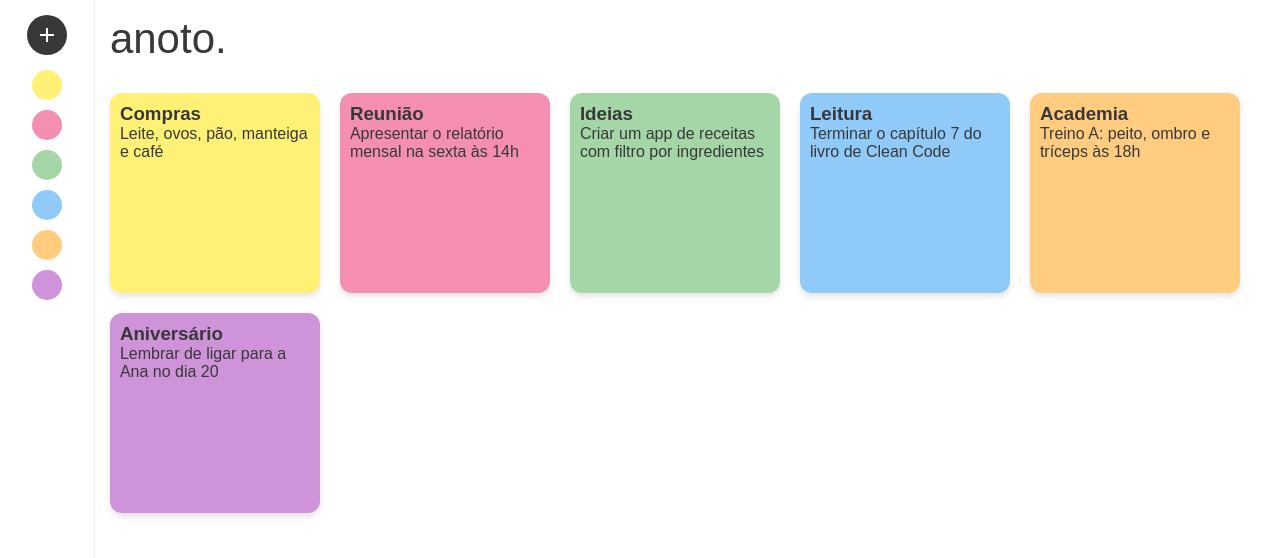
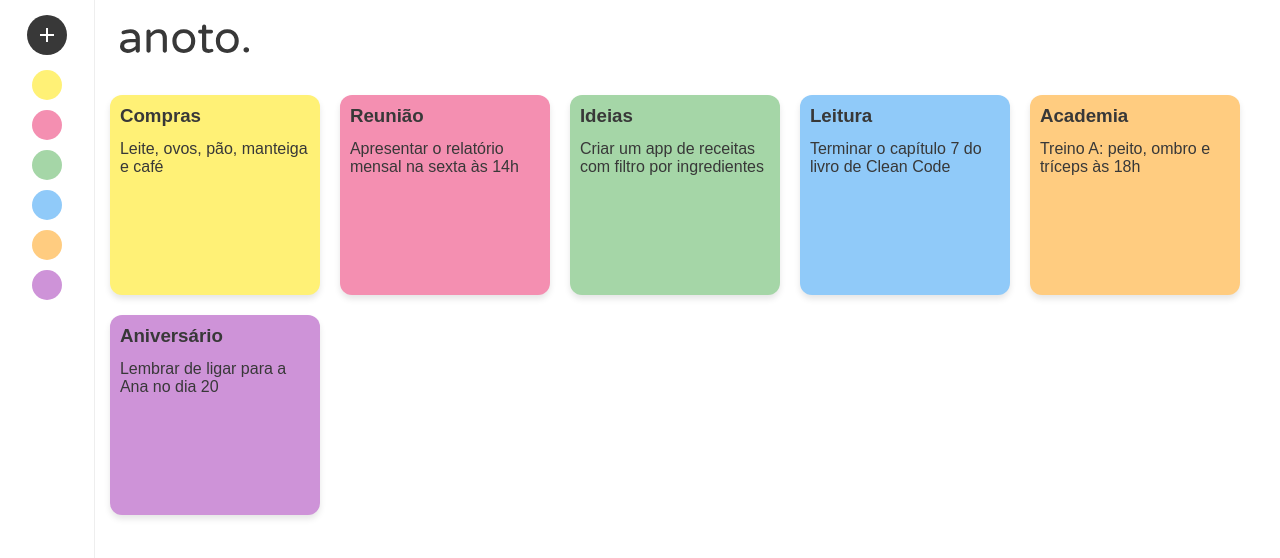
Before and after one commit to leonamlucius/anoto, an Angular app: page / in a window 1280 px wide. Shown: the top 558 px of the page. Built offline with nearby package versions, Linux system fonts and the light colour scheme; a web font is replaced by a local one.

Commit message:
logo em svg

```diff
--- a/src/app/notes/notes.component.scss
+++ b/src/app/notes/notes.component.scss
@@ -14,8 +14,8 @@
   border-radius: 12px;
   display: flex;
   flex-direction: column;
-  justify-content: space-between;
-  align-items: flex-start;
+  justify-content: space-around;
+  align-items: center;
   color: #383838;
   transition: all 0.3s ease;
   gap: 10px;
@@ -31,6 +31,14 @@
 
 .note p {
   font-weight: 400;
+}
+.note-body {
+  width: 100%;
+  height: 100%;
+  display: flex;
+  flex-direction: column;
+  justify-content: flex-start;
+  gap: 13px;
 }
 
 @media (max-width: 600px) {
--- a/src/app/sidebar/sidebar.component.scss
+++ b/src/app/sidebar/sidebar.component.scss
@@ -29,6 +29,7 @@
 :host .add-button {
   width: 40px;
   height: 40px;
+  flex-shrink: 0;
   display: flex;
   align-items: center;
   justify-content: center;
--- a/src/app/title/title.component.html
+++ b/src/app/title/title.component.html
@@ -1 +1 @@
-<p>anoto.</p>
+<img src="/img/anoto.svg" alt="anoto" />
--- a/src/app/title/title.component.scss
+++ b/src/app/title/title.component.scss
@@ -8,6 +8,11 @@
   font-weight: 500;
   color: #383838;
 }
+:host img {
+  width: 150px;
+  height: auto;
+}
+
 @media (max-width: 600px) {
   :host {
     font-size: 60px;
```
Also changed, not shown: public/img/anoto.svg (added).
